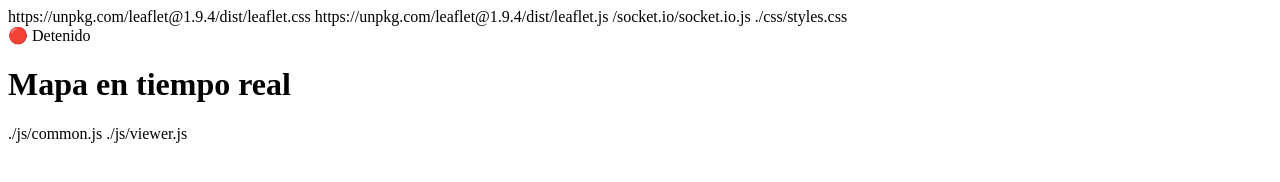
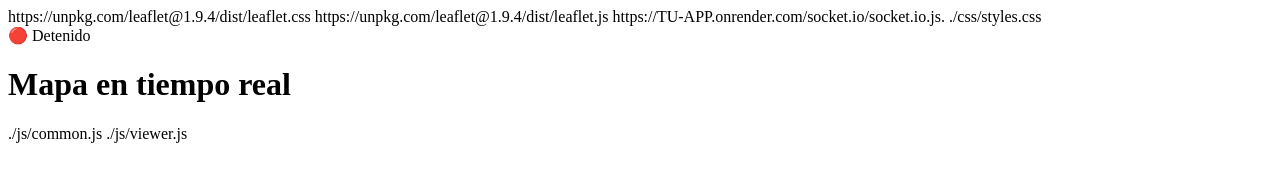
Before and after one commit to sitioweb001/rutas-tracker-realtime, a plain HTML site: page rutas-tracker-realtime/frontend/viewer.html in a window 1280 px wide. Drawn offline with Linux system fonts and the light colour scheme.

Commit message:
Update Socket.IO script source in viewer.html

```diff
--- a/rutas-tracker-realtime/frontend/viewer.html
+++ b/rutas-tracker-realtime/frontend/viewer.html
@@ -10,7 +10,8 @@
   https://unpkg.com/leaflet@1.9.4/dist/leaflet.js</script>
 
   <!-- Socket.IO servido por tu backend (Render) -->
-  /socket.io/socket.io.js</script>
+ https://TU-APP.onrender.com/socket.io/socket.io.js.
+</script>
 
   <!-- Tus estilos -->
   ./css/styles.css
```
